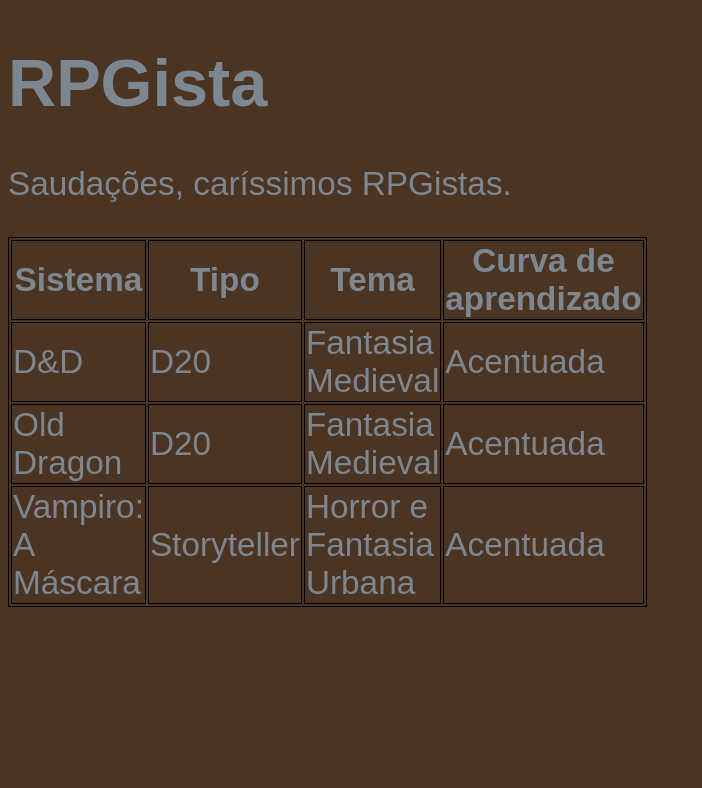
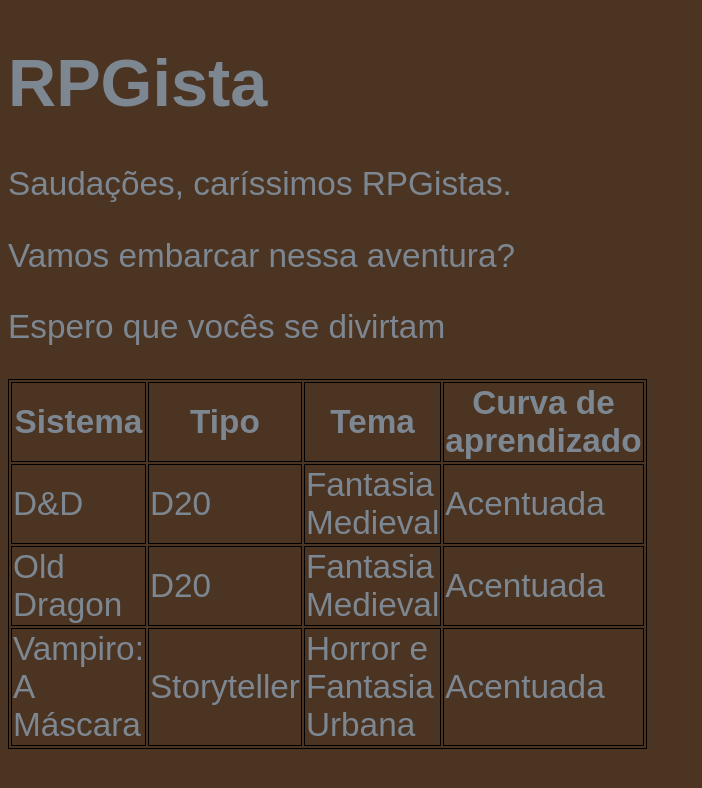
Before and after one commit to MarquesRJ/Projeto-JS, a plain HTML site: page index.html in a window 1280 px wide. Shown: the whole page, without its empty margins (0-702 px from the left). Drawn offline with Linux system fonts and the light colour scheme.

Commit message:
commit jonas

```diff
--- a/index.html
+++ b/index.html
@@ -25,6 +25,8 @@
 
     <h1>RPGista</h1>
     <p>Saudações, caríssimos RPGistas.</p>
+    <p>Vamos embarcar nessa aventura?</p>
+    <p>Espero que vocês se divirtam</p>
 
     <div></div>
 </head>
```
